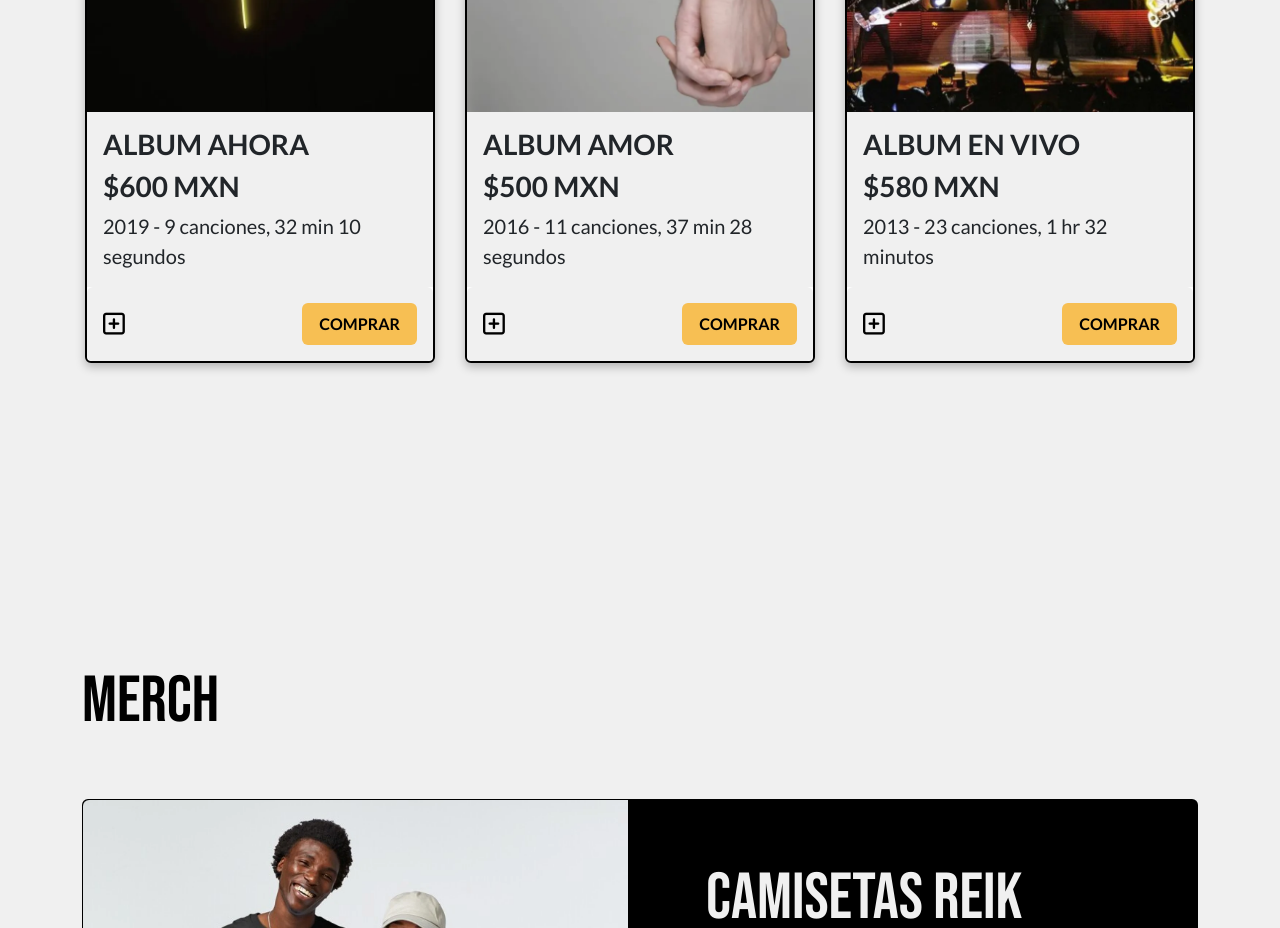
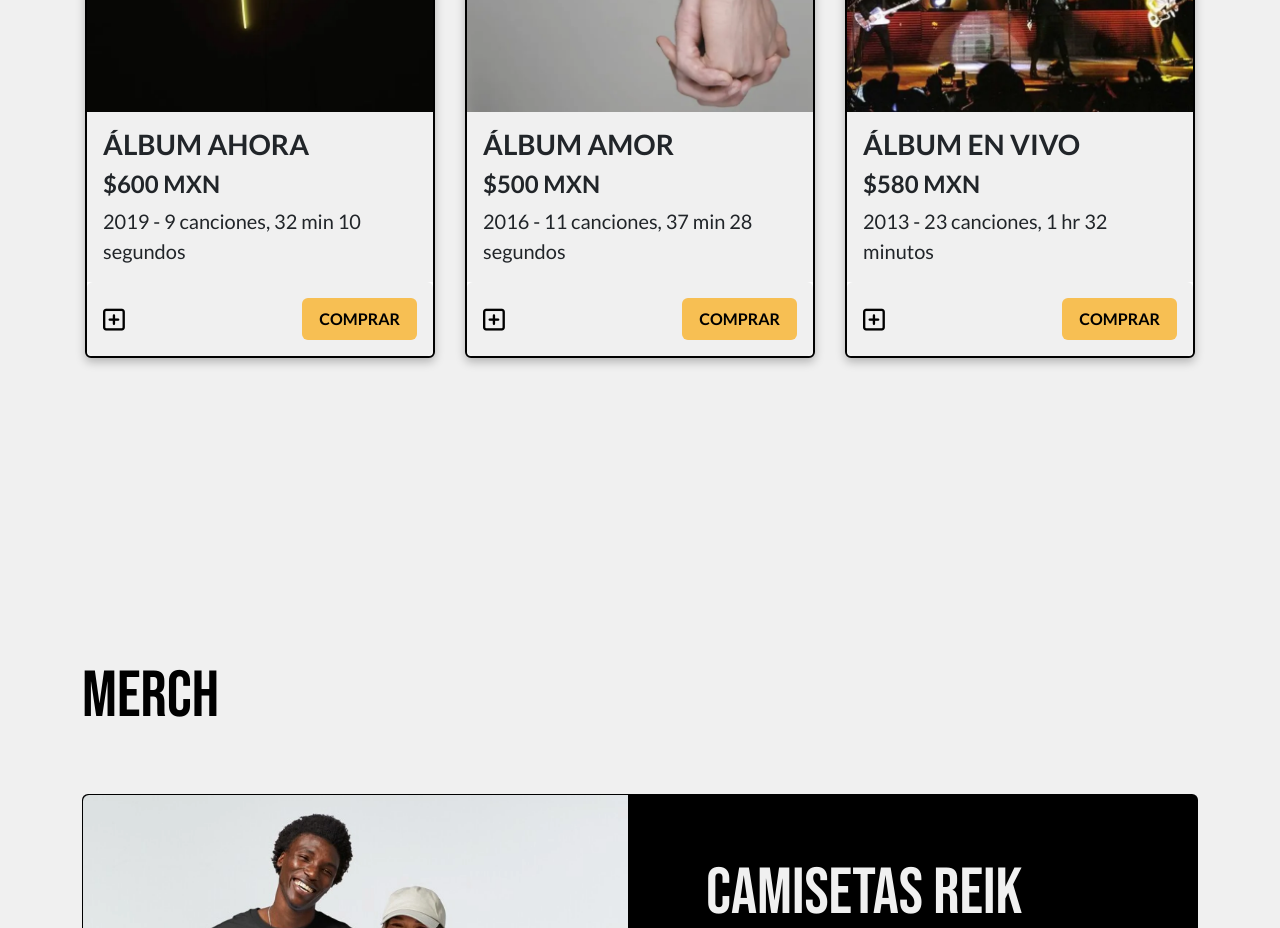
Before and after one commit to arturovz23/hiberus, a website: page hiberus.html in a window 1280 px wide. Shown: the part 1660-2588 px from the top of the page. Drawn offline with nearby package versions, Linux system fonts and the light colour scheme.

Commit message:
Modificacion de titulo en la seccion discos

```diff
--- a/hiberus.html
+++ b/hiberus.html
@@ -13,7 +13,7 @@
     <link rel="stylesheet" href="css/style.css">
     <link rel="stylesheet" href="css/bootstrap.css">
 
-    <title>Grupo musical REIK</title>
+    <title>REIK</title>
 
 
     <!-- FONT AWESOME -->
@@ -70,7 +70,7 @@
                 <div class="card animation left" id="card1">
                     <img src="img/album_ahora.webp" class="card-img-top card__img" alt="album ahora">
                     <div class="card-body card__content">
-                        <h5 class="card-title card__h5">Album Ahora</h5>
+                        <h5 class="card-title card__h5">Álbum Ahora</h5>
                       <h5 class="card-title card__h5--precio">$600 MXN</h5>
                       <p class="card-text card__p">2019 - 9 canciones, 32 min 10 segundos</p>
                     </div>
@@ -84,7 +84,7 @@
                 <div class="card animation up" id="card2">
                     <img src="img/album_amor.webp" class="card-img-top card__img" alt="album amor">
                     <div class="card-body card__content">
-                      <h5 class="card-title card__h5">Album Amor</h5>
+                      <h5 class="card-title card__h5">Álbum Amor</h5>
                       <h5 class="card-title card__h5--precio">$500 MXN</h5>
                       <p class="card-text card__p">2016 - 11 canciones, 37 min 28 segundos</p>
                     </div>
@@ -98,7 +98,7 @@
                 <div class="card animation right" id="card3">
                     <img src="img/album_envivo.webp" class="card-img-top card__img" alt="album concierto en vivo">
                     <div class="card-body card__content">
-                        <h5 class="card-title card__h5">Album En Vivo</h5>
+                        <h5 class="card-title card__h5">Álbum En Vivo</h5>
                       <h5 class="card-title card__h5--precio">$580 MXN</h5>
                       <p class="card-text card__p">2013 - 23 canciones, 1 hr 32 minutos</p>
                     </div>
--- a/scss/_discos.scss
+++ b/scss/_discos.scss
@@ -36,7 +36,7 @@
         }
 
         &__h5--precio{
-            font-size: 28px;
+            font-size: 24px;
             font-weight: 600;
         }
 
```
Also changed, not shown: css/style.css.
